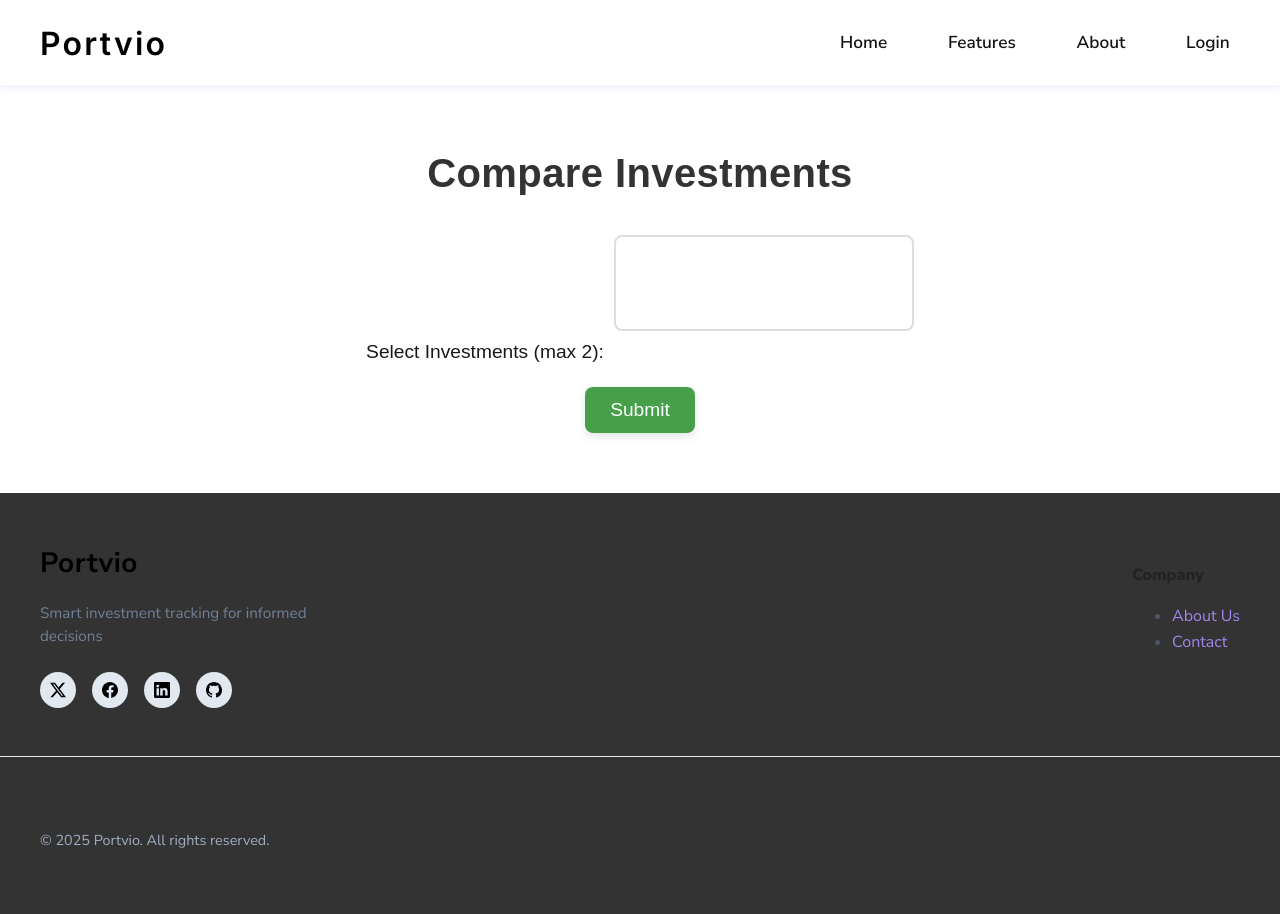
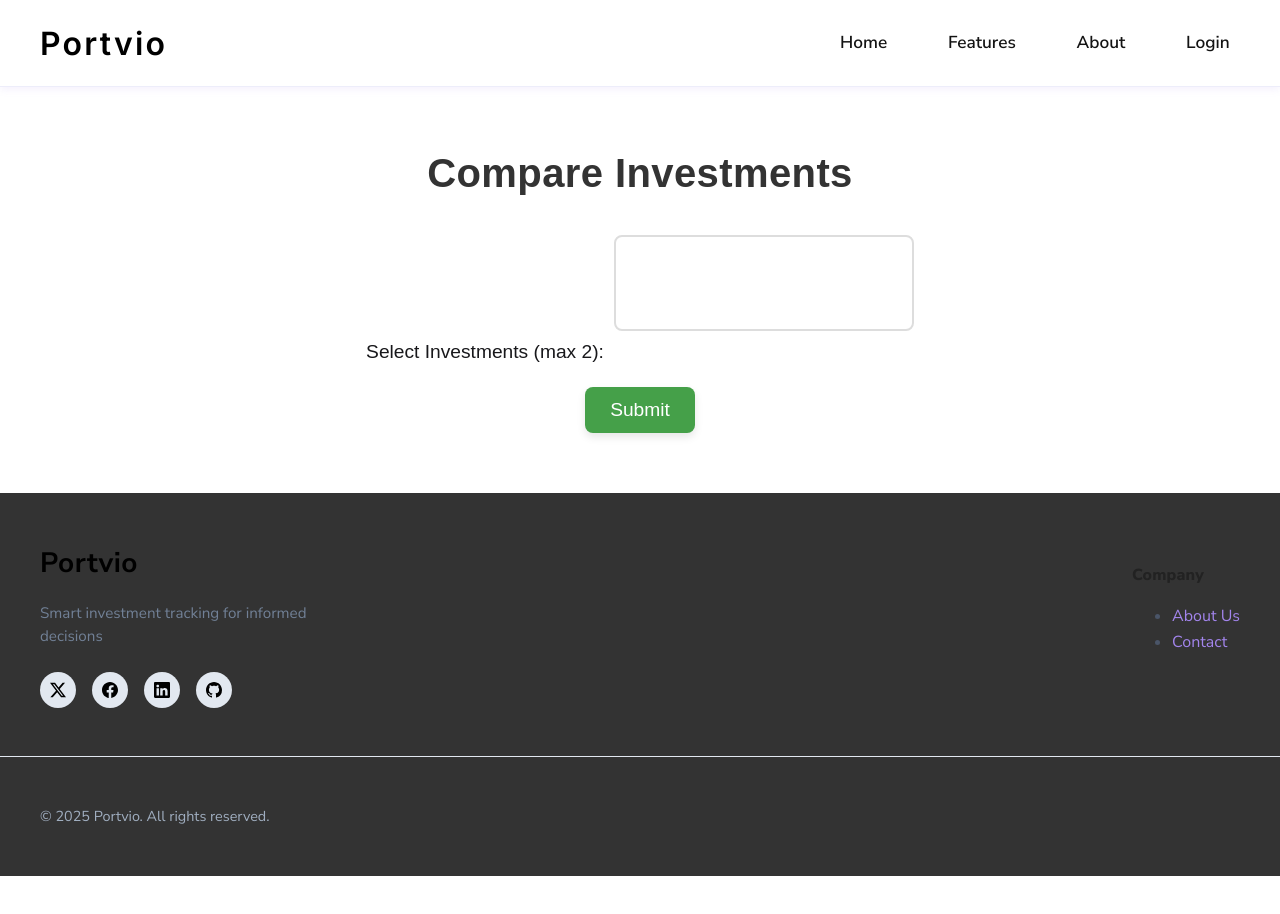
Before and after one commit to VinayakxSingh/Portvio, a React (Vite) app: page /compare in a window 1280 px wide. Shown: the top 914 px of the page. After the commit the page ends 876 px from the top, so only its background shows below. Built offline with nearby package versions, Linux system fonts and the light colour scheme.

Commit message:
Update Footer.css

```diff
--- a/src/components/Footer.css
+++ b/src/components/Footer.css
@@ -118,7 +118,6 @@
 
 .footer-bottom {
   border-top: 1px solid #e2e8f0;
-  padding: 1.5rem 0;
 }
 
 .copyright {
```
